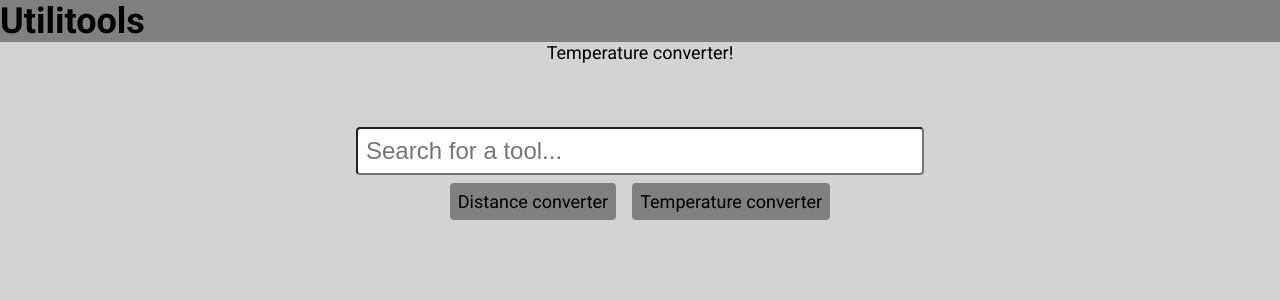
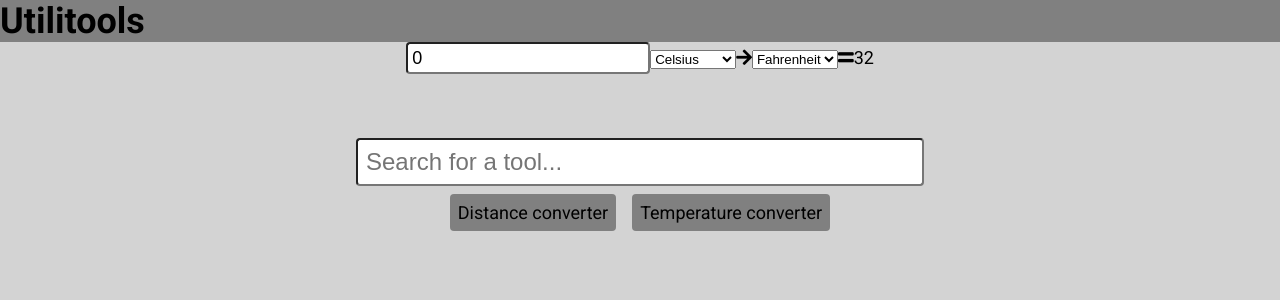
Before and after one commit to LucaScorpion/toolzone.dev, a React (Create React App) app: page /#/ in a window 1280 px wide. Both pictures are taken after a click on the element "Temperature converter". Shown: the top 300 px of the page. Built offline with nearby package versions, Linux system fonts and the light colour scheme.

Commit message:
Working temperature converter

```diff
--- a/src/services/TemperatureService.ts
+++ b/src/services/TemperatureService.ts
@@ -1,7 +1,7 @@
 export enum TemperatureUnit {
-  kelvin,
-  celsius,
-  fahrenheit,
+  kelvin = 'Kelvin',
+  celsius = 'Celsius',
+  fahrenheit = 'Fahrenheit',
 }
 
 export class TemperatureService {
--- a/src/tools/TemperatureConverter.tsx
+++ b/src/tools/TemperatureConverter.tsx
@@ -1,11 +1,38 @@
 import { useService } from '../hooks/useService';
-import { TemperatureService } from '../services/TemperatureService';
+import { TemperatureService, TemperatureUnit } from '../services/TemperatureService';
 import { Tool } from './Tool';
+import { NumberInput } from '../components/NumberInput';
+import { useEffect, useState } from 'react';
+import { Icon } from '../components/Icon';
+import { Option, SelectInput } from '../components/SelectInput';
+
+const unitOptions: Option[] = Object.values(TemperatureUnit).map((v) => ({
+  value: v,
+  label: v,
+}));
 
 export const TemperatureConverter: Tool = {
   name: 'Temperature converter',
   Component: () => {
     const service = useService(TemperatureService);
-    return <div>Temperature converter!</div>;
+    const [value, setValue] = useState(0);
+    const [fromUnit, setFromUnit] = useState(TemperatureUnit.celsius);
+    const [toUnit, setToUnit] = useState(TemperatureUnit.fahrenheit);
+    const [result, setResult] = useState(NaN);
+
+    useEffect(() => {
+      setResult(service.convert(value, fromUnit, toUnit));
+    }, [service, value, fromUnit, toUnit]);
+
+    return (
+      <div>
+        <NumberInput value={value} onChange={setValue} />
+        <SelectInput options={unitOptions} value={fromUnit} onChange={(c) => setFromUnit(c as TemperatureUnit)} />
+        <Icon icon="arrow-right" />
+        <SelectInput options={unitOptions} value={toUnit} onChange={(c) => setToUnit(c as TemperatureUnit)} />
+        <Icon icon="equals" />
+        <span>{isNaN(result) ? '' : result}</span>
+      </div>
+    );
   },
 };
```
